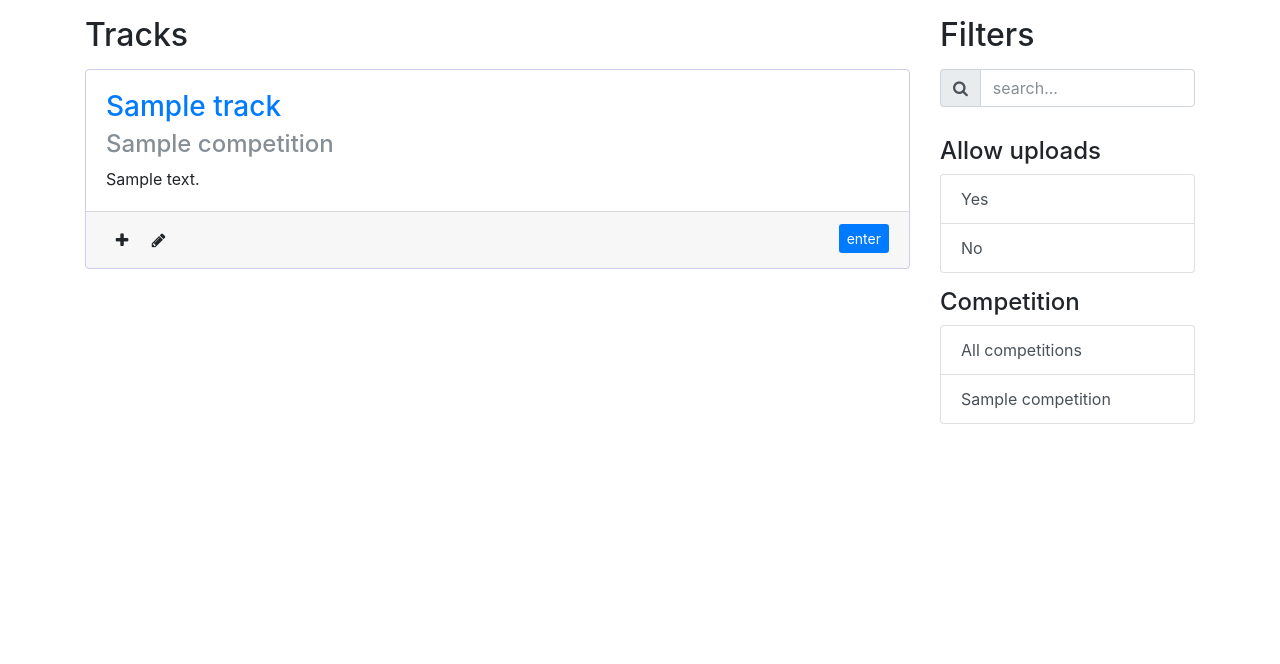
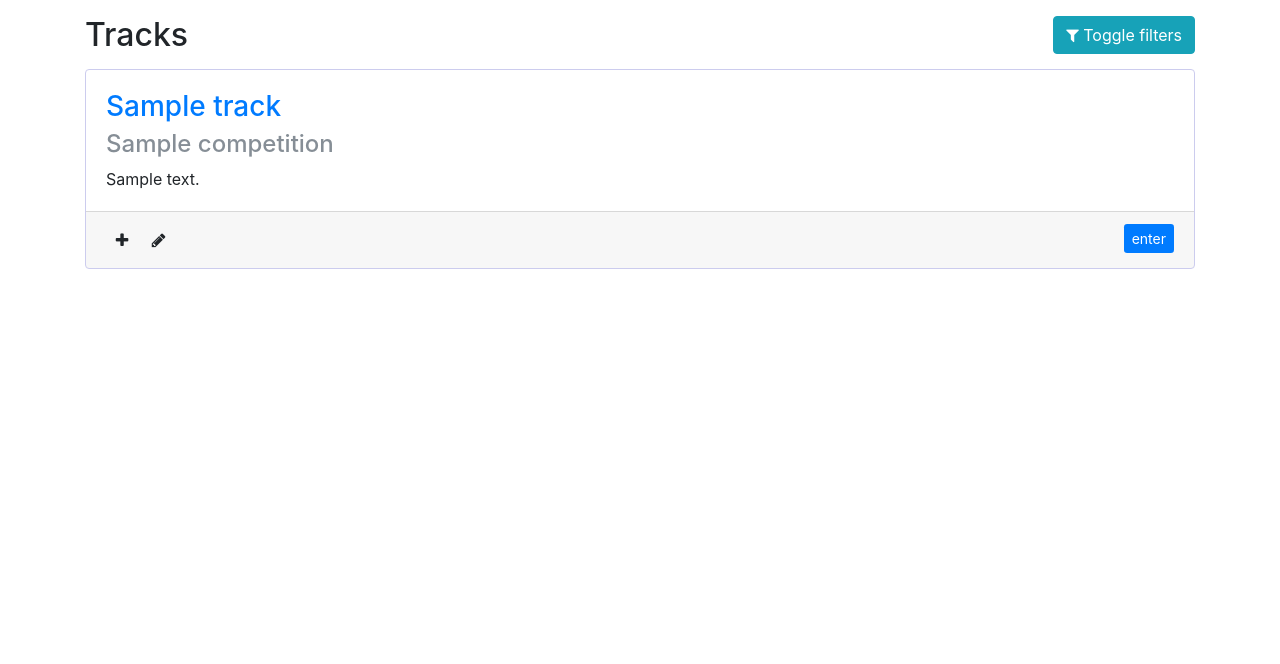
Before and after one commit to fossgalaxy/comet, a Django app: page /competitions/ in a window 1280 px wide. Shown: the part 70-734 px from the top of the page. Run offline with Django 3.2, Linux system fonts and the light colour scheme; tables that the repository leaves empty hold one stand-in row (values such as "Sample post"); some libraries are stand-ins or nearby versions.

Commit message:
Hide filter options until toggled.

```diff
--- a/fg_competitions/templates/fg_competitions/track_filter.html
+++ b/fg_competitions/templates/fg_competitions/track_filter.html
@@ -9,7 +9,11 @@
 
 <div class="row" style="margin-top: 15px">
 	<div class="col-12 col-md">
+		<span class="pull-right btn btn-info navbar-btn" data-toggle="collapse" aria-toggle="collapse" href="#filters"><i class="fa fa-filter" aria-hidden="true"></i>
+ Toggle filters</span>
 		<h2>Tracks</h2>
+
+		<i class="clearfix" ></i>
 
 		{% for track in track_list.all %}
 		<div class="card track-list-detail">
@@ -34,8 +38,11 @@
 				</span>
 				</div>
 				<div class="float-right" style="line-height: 32px; height: 32px;">
-					{% if track.allow_submit %}
+					{% if track.allow_submit and not submitted %}
 					<a class="btn-sm btn-primary pull-right" href="{% url 'submission_create' track=track.pk %}">enter</a>
+					{% endif %}
+					{% if submitted %}
+					<a class="btn-sm btn-primary pull-right" href="{% url 'submission_detail' pk=submitted %}">view submission</a>
 					{% endif %}
 				</div>
 			</div>
@@ -43,8 +50,9 @@
 		{% empty %}
 		<p class="text-muted">No tracks are currently running</p>
 		{% endfor %}
+
 	</div>
-	<div class="col-12 col-md-4 col-lg-3">
+	<div class="col-12 col-md-4 col-lg-3 collapse" id="filters">
 		<h2 style="margin-bottom: 15px" >Filters</h2>
 		<form action="?search" method="GET">
 		<div class="input-group">
```
